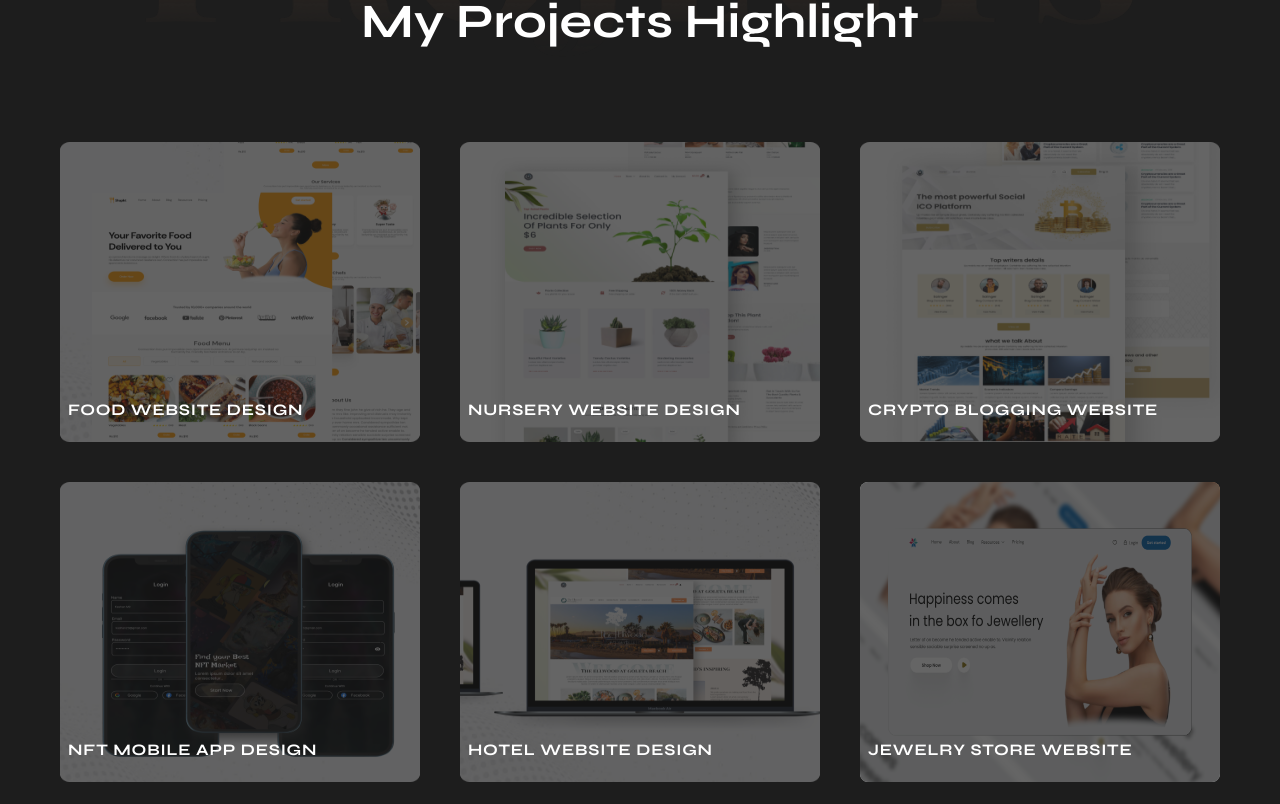
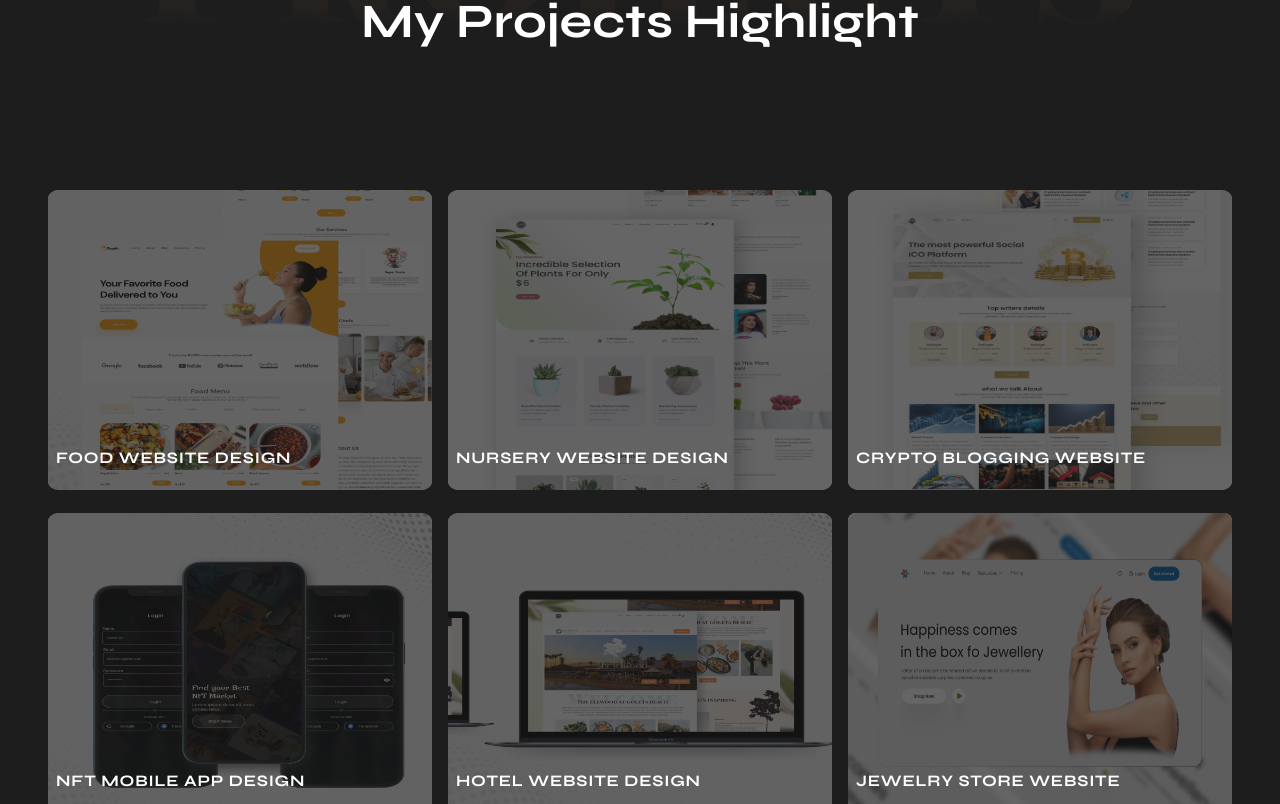
Before and after one commit to muzammil-15/kashan_portfolio, a Next.js app: page / in a window 1280 px wide. Shown: the part 1793-2597 px from the top of the page. Built offline with nearby package versions, Linux system fonts and the light colour scheme.

Commit message:
style and alignment of project card changed

```diff
--- a/package.json
+++ b/package.json
@@ -17,11 +17,12 @@
     "embla-carousel-auto-scroll": "^8.0.0-rc22",
     "embla-carousel-autoplay": "^8.0.0-rc22",
     "embla-carousel-react": "^8.0.0-rc22",
+    "framer-motion": "^11.0.3",
     "lucide-react": "^0.312.0",
     "next": "14.0.4",
     "react": "^18",
     "react-dom": "^18",
-    "tailwind-merge": "^2.2.0",
+    "tailwind-merge": "^2.2.1",
     "tailwindcss-animate": "^1.0.7",
     "vaul": "^0.9.0"
   },
--- a/src/components/Project.jsx
+++ b/src/components/Project.jsx
@@ -9,7 +9,7 @@ export default function Project({ title, desc, image, image1, href }) {
   const description = desc.slice(0,100)
   return (
     <Drawer className="w-full">
-      <DrawerTrigger className="w-full relative  overflow-hidden h-[300px] sm:w-[80%] md:w-[40%] lg:w-[30%] rounded-lg bg-contain bg-center">
+      <DrawerTrigger className="w-full relative  overflow-hidden h-[300px]  rounded-lg bg-contain bg-center">
           <img src={image} className="h-[300px] w-full" alt="image" />
           <div className="w-full h-full bg-[#1d1d1dad] z-50 absolute top-0 left-0">
             <h1 className="absolute bottom-5 left-2 uppercase font-[700] tracking-wider opacity-6">{title.slice(0,40)}</h1>
--- /dev/null
+++ b/src/components/ProjectCardHoverEffect.jsx
@@ -0,0 +1,48 @@
+import { cn } from "@/lib/utils";
+import { AnimatePresence, motion } from "framer-motion";
+import Link from "next/link";
+import { useState } from "react";
+
+import Project from "./Project";
+
+export const HoverEffect = ({ projects, className }) => {
+  let [hoveredIndex, setHoveredIndex] = useState(null)
+
+  return (
+    <div
+      className={cn(
+        "grid grid-cols-1 md:grid-cols-2  lg:grid-cols-3  py-10",
+        className
+      )}
+    >
+      {projects.map((item, idx) => (
+        <Link
+          href={""}
+          key={item?.link}
+          className="relative group  block p-2 h-full w-full"
+          onMouseEnter={() => setHoveredIndex(idx)}
+          onMouseLeave={() => setHoveredIndex(null)}
+        >
+          <AnimatePresence>
+            {hoveredIndex === idx && (
+              <motion.span
+                className="absolute inset-0 h-full w-full bg-[#3f3e3eee]  block  rounded-xl"
+                layoutId="hoverBackground"
+                initial={{ opacity: 0 }}
+                animate={{
+                  opacity: 1,
+                  transition: { duration: 0.15 },
+                }}
+                exit={{
+                  opacity: 0,
+                  transition: { duration: 0.15, delay: 0.2 },
+                }}
+              />
+            )}
+          </AnimatePresence>
+          <Project {...item}/>
+        </Link>
+      ))}
+    </div>
+  );
+};
--- a/src/components/Projects.jsx
+++ b/src/components/Projects.jsx
@@ -3,6 +3,7 @@ import { project, projects } from "@/lib/utils";
 import Image from "next/image";
 import React, { useRef } from "react";
 import Project from "./Project";
+import { HoverEffect } from "./ProjectCardHoverEffect";
 
 const Projects = () => {
   const ref = useRef("work")
@@ -16,11 +17,17 @@ const Projects = () => {
           </h2>
         </div>
         <div className="flex justify-center items-center gap-10 flex-wrap w-full mt-14">
-          {projects.map((project, index) => (
+
+
+
+              <HoverEffect projects={projects}/>
+
+          {/* {projects.map((project, index) => (
             <React.Fragment key={index} >
               <Project {...project} />
+              <HoverEffect project={project}/>
             </React.Fragment>
-          ))}
+          ))} */}
         </div>
       </div>
     </div>
```
Also changed, not shown: src/lib/utils.js, 1 other file (tests, documents, lock files or other folders).
